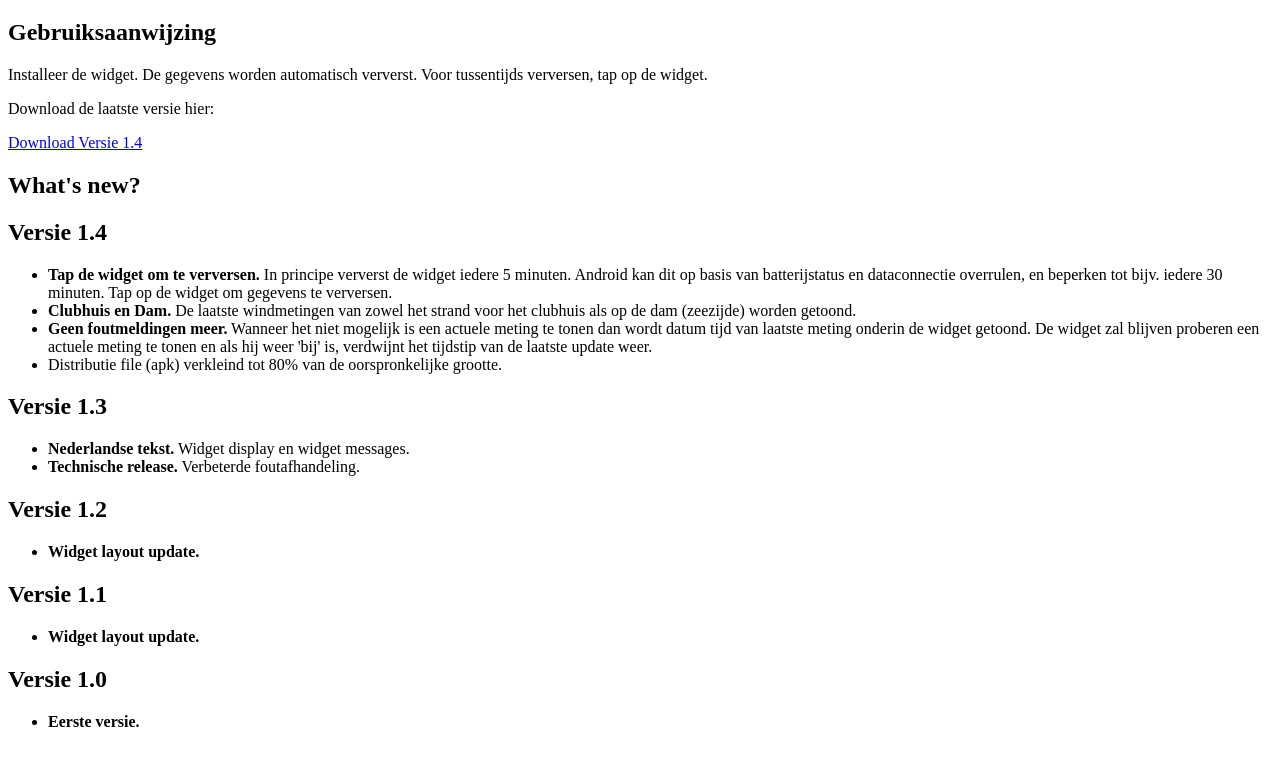
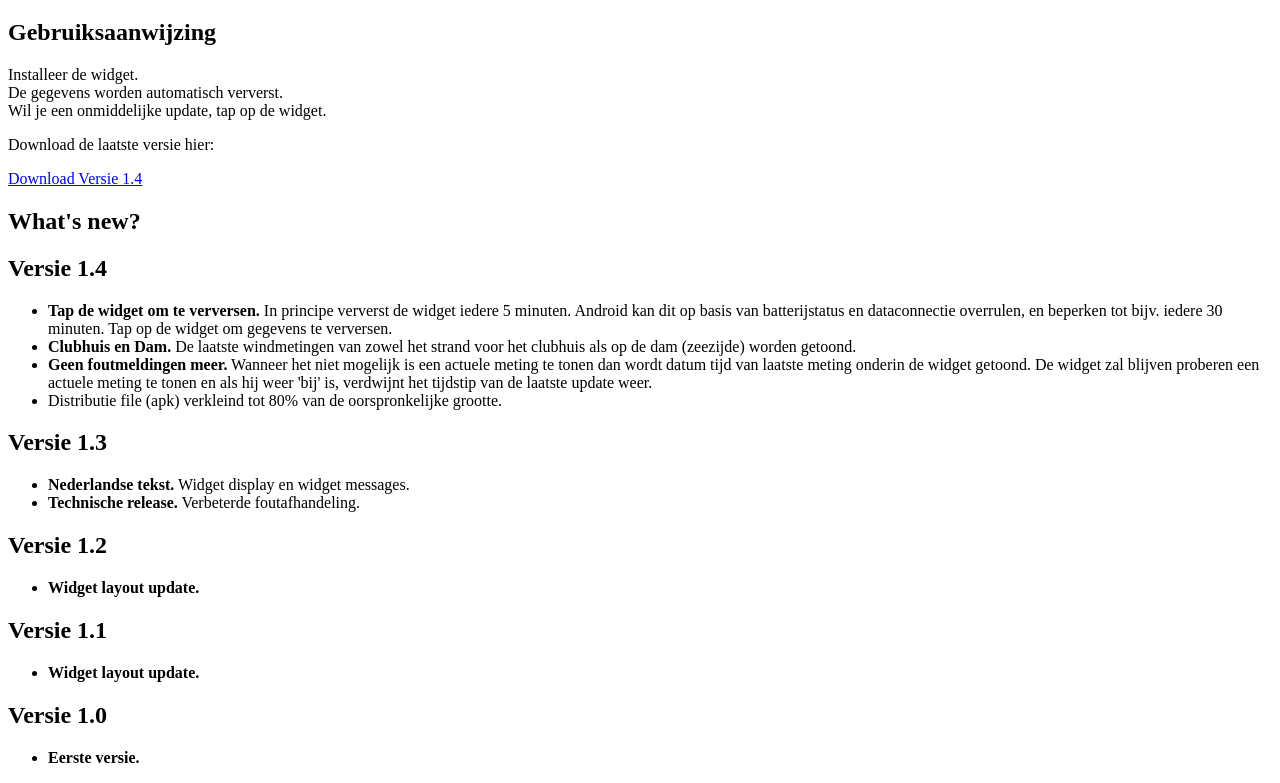
Before and after one commit to TLR1000/HellecatWind-distribution, a plain HTML site: page docs/index.html in a window 1280 px wide. Shown: the part 61-844 px from the top of the page. Before the commit the page ends 808 px from the top, so only its background shows below. Drawn offline with Linux system fonts and the light colour scheme.

Commit message:
Update index.html

```diff
--- a/docs/index.html
+++ b/docs/index.html
@@ -8,9 +8,9 @@
 <body>
     <h1>HellecatWind widget</h1>
     <h2>Gebruiksaanwijzing</h2>
-    Installeer de widget.
-    De gegevens worden automatisch ververst.
-    Voor tussentijds verversen, tap op de widget.
+    Installeer de widget.<br>
+    De gegevens worden automatisch ververst.<br>
+    Wil je een onmiddelijke update, tap op de widget.<br>
 
     <p>Download de laatste versie hier:</p>
     <a href="https://raw.githubusercontent.com/TLR1000/HellecatWind-distribution/main/apk/HellecatWind-v1.4-release.apk" download>Download Versie 1.4</a>
```
